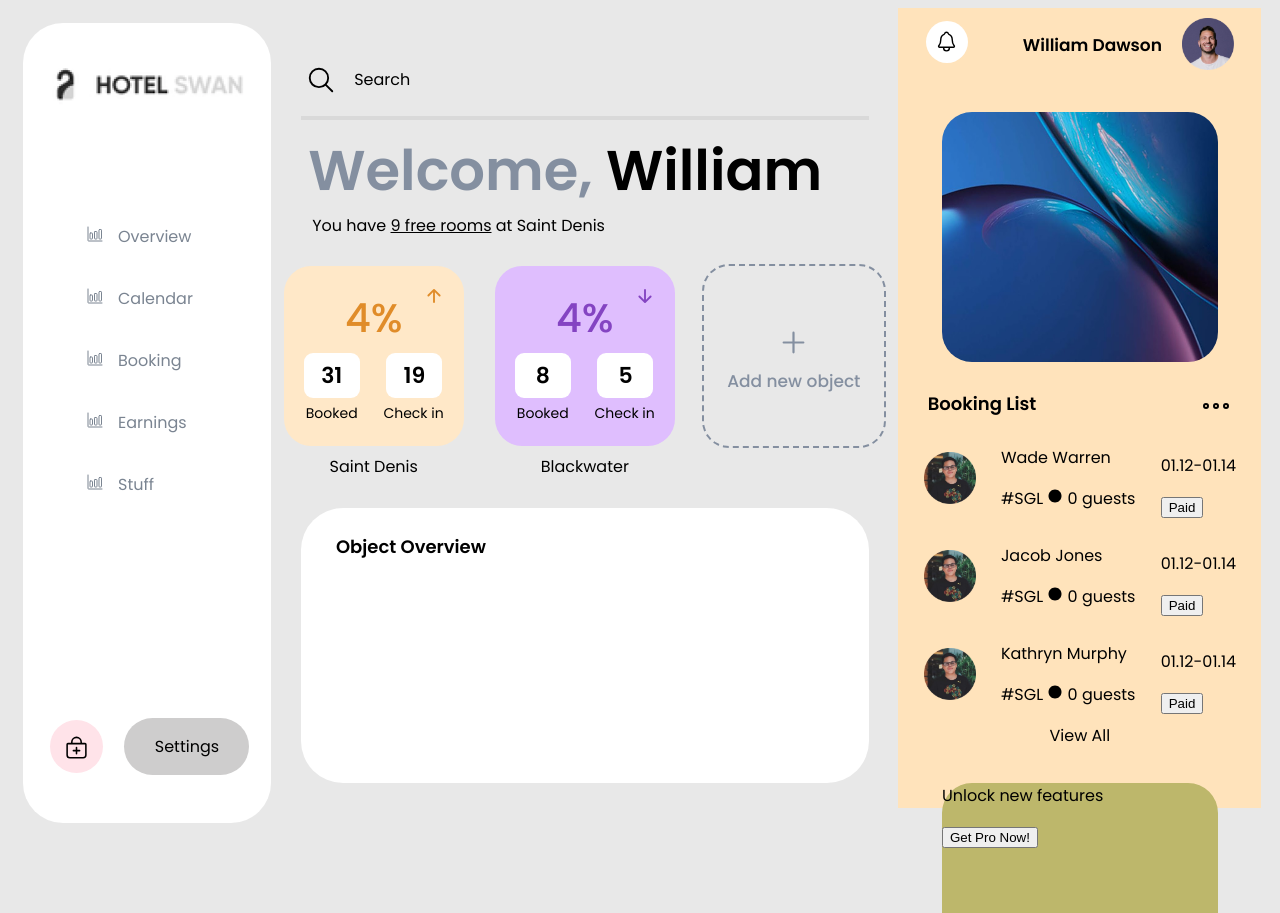
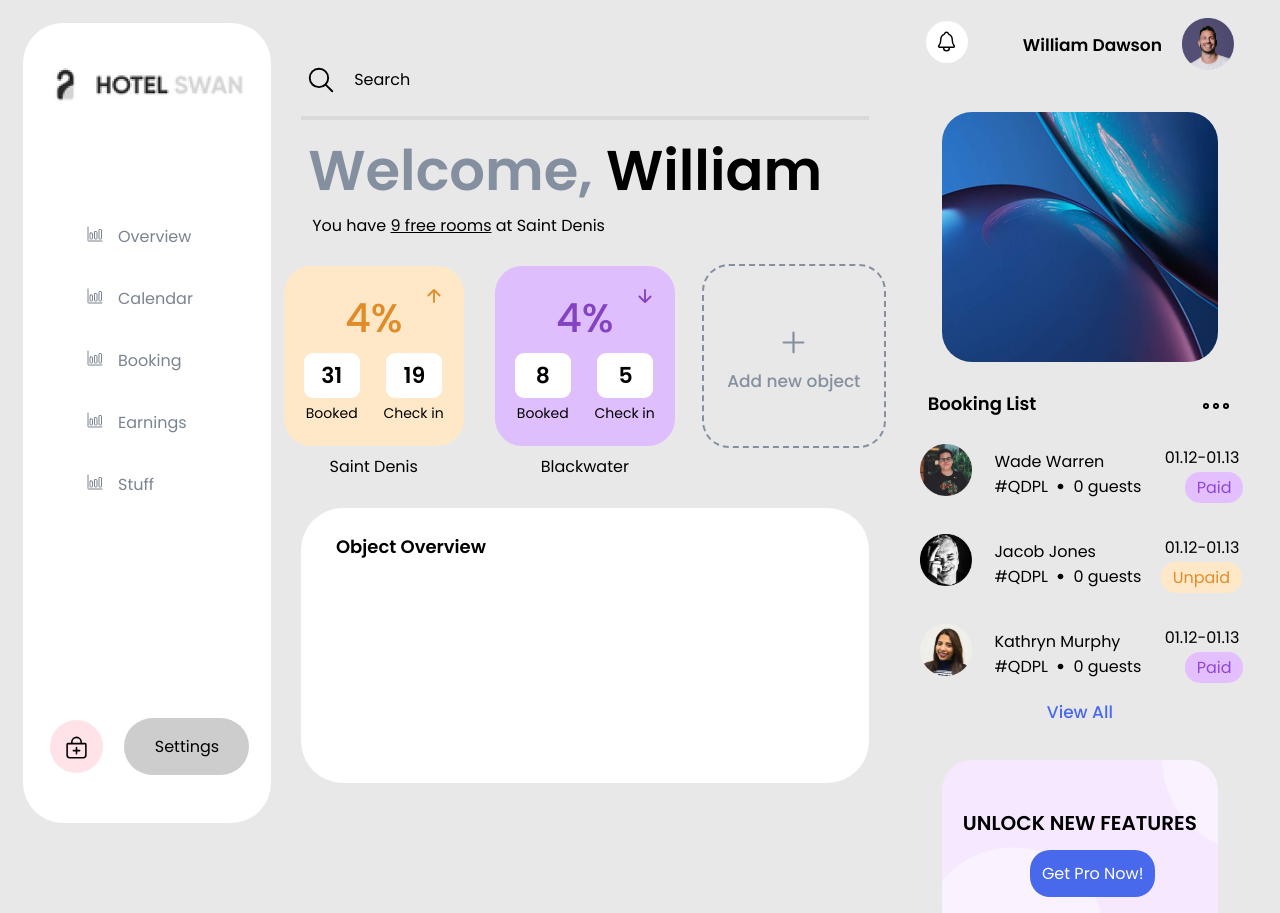
Before and after one commit to chris-vaz/HotelSwan_Dashboard, a React (Create React App) app: page / in a window 1280 px wide. Shown: the top 913 px of the page. Built offline with nearby package versions, Linux system fonts and the light colour scheme.

Commit message:
Completed Action bar Styling

```diff
--- a/src/pages/ActionBar.jsx
+++ b/src/pages/ActionBar.jsx
@@ -2,7 +2,10 @@ import React from 'react'
 import abstyle from '../styles/abstyle.css'
 import avatar1 from '../assets/avatar-1.png'
 import avatar2 from '../assets/avatar-2.png'
+import avatar3 from '../assets/avatar-3.png'
+import avatar4 from '../assets/avatar-4.png'
 import wallpaper from '../assets/wallpaper.png'
+import nfwallpaper from '../assets/nf-wallpaper.png'
 
 const ActionBar = () => {
     return (
@@ -26,46 +29,50 @@ const ActionBar = () => {
 
                     <div id="flex-items-row">
                         <img src={avatar2} alt="Avatar-2-PFP" class="avatar-2"></img>
-                        <div>
-                            <p>Wade Warren</p>
-                            <p>#SGL <ion-icon name="ellipse"></ion-icon> 0 guests</p>
+                        <div id="flex-secondary">
+                            <div id="flex-content">
+                                <p class="name">Wade Warren</p>
+                                <p class="code1">#QDPL <ion-icon name="ellipse"></ion-icon> 0 guests</p>
+                            </div>
+                            <div id="flex-content2">
+                                <p class="name">01.12-01.13 </p>
+                                <p class="code2">Paid</p>
+                            </div>
                         </div>
-                        <div>
-                            <p>01.12-01.14 </p>
-                            <button>Paid</button>
-                        </div>
-
                     </div>
                     <div id="flex-items-row">
-                        <img src={avatar2} alt="Avatar-2-PFP" class="avatar-2"></img>
-                        <div>
-                            <p>Jacob Jones</p>
-                            <p>#SGL <ion-icon name="ellipse"></ion-icon> 0 guests</p>
+                        <img src={avatar3} alt="Avatar-3-PFP" class="avatar-2"></img>
+                        <div id="flex-secondary">
+                            <div id="flex-content">
+                                <p class="name">Jacob Jones</p>
+                                <p class="code1">#QDPL <ion-icon name="ellipse"></ion-icon> 0 guests</p>
+                            </div>
+                            <div id="flex-content2up">
+                                <p class="up-name">01.12-01.13 </p>
+                                <p class="up-code2">Unpaid</p>
+                            </div>
                         </div>
-                        <div>
-                            <p>01.12-01.14 </p>
-                            <button>Paid</button>
+                    </div>
+
+                    <div id="flex-items-row">
+                        <img src={avatar4} alt="Avatar-4-PFP" class="avatar-2"></img>
+                        <div id="flex-secondary">
+                            <div id="flex-content">
+                                <p class="name">Kathryn Murphy</p>
+                                <p class="code1">#QDPL <ion-icon name="ellipse"></ion-icon> 0 guests</p>
+                            </div>
+                            <div id="flex-content2">
+                                <p class="name">01.12-01.13 </p>
+                                <p class="code2">Paid</p>
+                            </div>
                         </div>
-
-                    </div>
-                    <div id="flex-items-row">
-                        <img src={avatar2} alt="Avatar-2-PFP" class="avatar-2"></img>
-                        <div>
-                            <p>Kathryn Murphy</p>
-                            <p>#SGL <ion-icon name="ellipse"></ion-icon> 0 guests</p>
-                        </div>
-                        <div>
-                            <p>01.12-01.14 </p>
-                            <button>Paid</button>
-                        </div>
-
                     </div>
 
                     <div class="view-all">View All</div>
 
                     <div class="unlock-section">
-                        <p>Unlock new features</p>
-                        <button>Get Pro Now!</button>
+                        <p class="pro-text">UNLOCK NEW FEATURES</p>
+                        <button class="get-pro">Get Pro Now!</button>
                     </div>
                 </div>
             </div>
--- a/src/styles/abstyle.css
+++ b/src/styles/abstyle.css
@@ -1,5 +1,5 @@
 .action-container {
-    background-color: #FFE3BB;
+    /* background-color: #FFE3BB; */
     height: 100vh;
     width: 28.36%;
 }
@@ -72,11 +72,12 @@
 .avatar-2 {
     width: 52px;
     height: 52px;
+    margin-top: 15px;
 }
 
 #flex-items-row {
     display: flex;
-    align-items: center;
+    align-items: flex-start;
     justify-content: space-evenly;
 }
 
@@ -94,3 +95,111 @@
     margin-left: auto;
     margin-right: auto;
 }
+
+.name {
+    margin-bottom: 0;
+}
+
+.code1 {
+    margin-top: 0;
+}
+
+.code2 {
+    margin-top: -3px;
+    background-color: #E3BFFF;
+    color: #9146D9;
+    padding: 3px;
+    position:relative;
+    left:20px;
+    margin-top:2px;
+    padding-left: 12px;
+    border-radius: 15px;
+    padding-right: 12px;
+}
+
+.code1 ion-icon {
+    margin-bottom: 2px;
+    padding-left: 5px;
+    padding-right: 5px;
+    font-size: 7px;
+}
+
+#flex-content2 {
+    display: flex;
+    flex-direction: column;
+    align-items: flex-start;
+}
+
+.code2p {
+    margin-top: -3px;
+    background-color: #E3BFFF;
+    color: #9146D9;
+    padding: 3px;
+    padding-left: 12px;
+    border-radius: 15px;
+    padding-right: 12px;
+}
+
+.namep {
+    position: relative;
+
+    margin-bottom: 0;
+}
+
+#flex-secondary {
+    display: flex;
+    align-items: center;
+    width: 245px;
+    justify-content: space-between;
+}
+.up-name {
+    margin-left:16px;
+    margin-bottom: 0;
+}
+.up-code2 {
+    margin-top: -3px;
+    background-color: #FFE8C8;
+    color: #E08C29;
+    padding: 3px;
+    position:relative;
+    left:12px;
+    margin-top:2px;
+    padding-left: 12px;
+    border-radius: 15px;
+    padding-right: 12px;
+}
+#flex-content2up {
+    display: flex;
+
+    flex-direction: column;
+    align-items: flex-start;
+}
+.view-all{
+    color:#4969ED;
+    font-size:17px;
+    font-weight:500;
+}
+.unlock-section{
+    background-image: url(../assets/nf-wallpaper.png);
+    background-size:cover;
+}
+.pro-text{
+    text-align: center;
+    font-weight:600;
+    color:black;
+    padding-top:48px;;
+    margin-bottom:auto;
+    font-size:20px;
+}
+.get-pro{
+    background-color:#4969ED;
+    color:white;
+    border:none;
+    height: 47px;
+    width:125px;
+    font-size:16px;
+    font-family:'Poppins';
+    border-radius:20px;
+    margin-left:32%;
+    margin-top:12px;
+}
--- a/src/styles/sbstyle.css
+++ b/src/styles/sbstyle.css
@@ -15,7 +15,7 @@
     width: 208px;
     height: 54px;
     align-items: center;
-    margin-top:-12px;
+    margin-top: -12px;
 }
 
 .center-div {
@@ -27,29 +27,31 @@
 .sidebar-options {
     color: #7A8491;
     display: flex;
-    padding-left:15px;
-    gap:5px;
+    padding-left: 15px;
+    gap: 5px;
     flex-direction: column;
     align-items: flex-start;
 }
-.sidebar-options div{
-    transition:0.2s ease-in-out;
+
+.sidebar-options div {
+    transition: 0.2s ease-in-out;
 }
+
 .sidebar-options div:hover {
-    background-color:#E8E8E8;
-    width:220px;
-    border-radius:15px;
-    cursor:pointer;
-    color:#5361A1;
+    background-color: #E8E8E8;
+    width: 220px;
+    border-radius: 15px;
+    cursor: pointer;
+    color: #5361A1;
 }
 
 .sidebar-options span {
     padding-right: 15px;
 }
 
-.sidebar-options p{
+.sidebar-options p {
     margin-left: 20%;
-    width:220px;
+    width: 220px;
 }
 
 .material-symbols-outlined {
@@ -61,7 +63,7 @@
 }
 
 .settings {
-    margin-top:110px;
+    margin-top: 110px;
     display: flex;
     justify-content: space-evenly;
     align-items: center;
@@ -89,6 +91,8 @@
     border-radius: 42px;
 }
 
-/* #stack-1{
-    display:flex;
-} */
+#flex-content {
+    display: flex;
+    flex-direction: column;
+    align-items: flex-start;
+}
```
Also changed, not shown: src/assets/nf-wallpaper.png (added).
